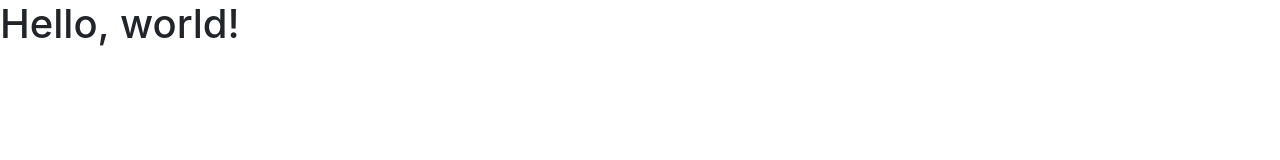
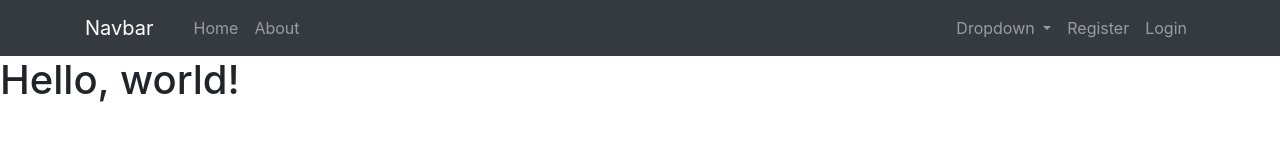
Before and after one commit to codenote-net/sandbox, a plain HTML site: page bootstrap4/navbar-nav.html in a window 1280 px wide. Drawn offline with nearby package versions, Linux system fonts and the light colour scheme.

Commit message:
[Bootstrap 4] navbar の一部 nav-item を右寄せ サンプルコード
- [【Bootstrap 4】navbar の一部の nav\-item を右寄せに \- Qiita](https://qiita.com/hmmrjn/items/6f5fd65ab8c58cd7a6d6)

```diff
--- a/bootstrap4/navbar-nav.html
+++ b/bootstrap4/navbar-nav.html
@@ -14,6 +14,50 @@
 </head>
 
 <body>
+    <nav class="navbar navbar-expand-lg navbar-dark bg-dark">
+        <div class="container">
+            <a class="navbar-brand " href="/">Navbar</a>
+            <button class="navbar-toggler" type="button" data-toggle="collapse" data-target="#navbarNavDropdown"
+                aria-controls="navbarNavDropdown" aria-expanded="false" aria-label="Toggle navigation">
+                <span class="navbar-toggler-icon"></span>
+            </button>
+            <div class="collapse navbar-collapse" id="navbarNavDropdown">
+
+                <!-- この下の行に mr-auto クラスを付与するだけ -->
+                <ul class="navbar-nav mr-auto">
+                    <li class="nav-item">
+                        <a class="nav-link" href="#">Home</a>
+                    </li>
+                    <li class="nav-item">
+                        <a class="nav-link" href="#">About</a>
+                    </li>
+                </ul>
+
+                <ul class="navbar-nav">
+                    <li class="nav-item dropdown">
+                        <a class="nav-link dropdown-toggle" href="#" id="navbarDropdown" role="button"
+                            data-toggle="dropdown" aria-haspopup="true" aria-expanded="false">
+                            Dropdown
+                        </a>
+                        <div class="dropdown-menu" aria-labelledby="navbarDropdown">
+                            <a class="dropdown-item" href="#">Action</a>
+                            <a class="dropdown-item" href="#">Another action</a>
+                            <div class="dropdown-divider"></div>
+                            <a class="dropdown-item" href="#">Something else here</a>
+                        </div>
+                    </li>
+                    <li class="nav-item">
+                        <a class="nav-link" href="#">Register</a>
+                    </li>
+                    <li class="nav-item">
+                        <a class="nav-link" href="#">Login</a>
+                    </li>
+                </ul>
+
+            </div>
+        </div>
+    </nav>
+
     <h1>Hello, world!</h1>
 
     <!-- Optional JavaScript -->
```
